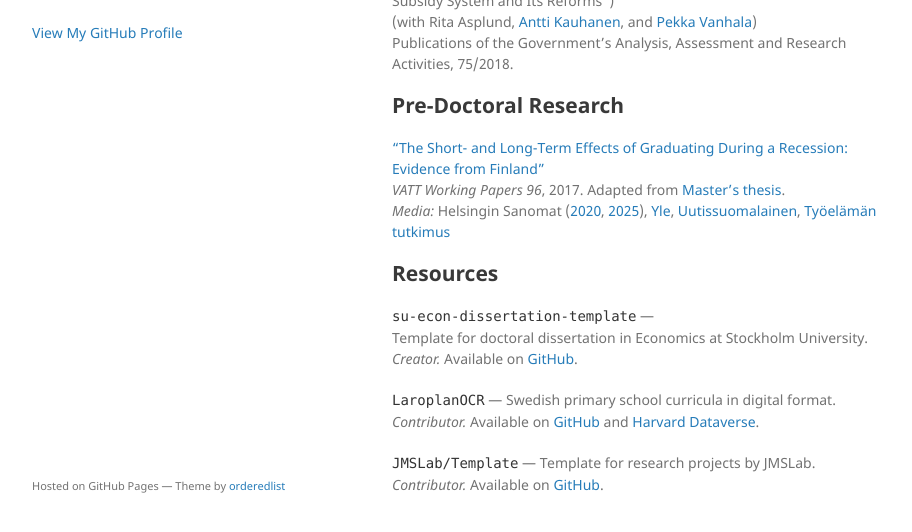
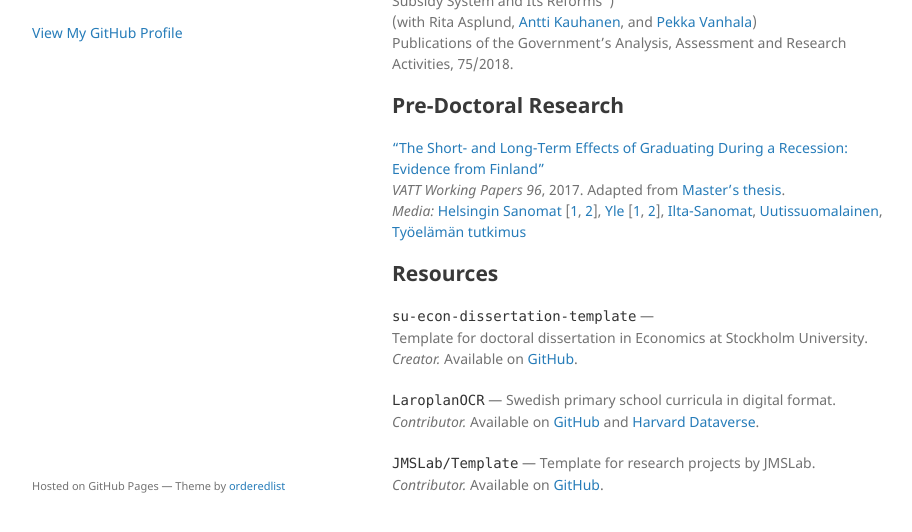
Before and after one commit to miikapaal/miikapaal.github.io, a Jekyll site: the page built from index.md, in a window 1280 px wide and 900 px high, scrolled down 931 px, cut to the strip 335-867 px from the top of the window. Shown: the whole strip, without its empty margins (178-1090 px from the left). Built offline with Jekyll 4.4.1, drawn with Linux system fonts in a browser that asks for light colours; our own code applies the rules of GitHub Pages for plain Markdown files.

Commit message:
Adds links to Ilta-Sanomat piece and Yle TV news episode

```diff
--- a/index.md
+++ b/index.md
@@ -58,7 +58,7 @@ Publications of the Government’s Analysis, Assessment and Research Activities,
 
 ["The Short- and Long-Term Effects of Graduating During a Recession: Evidence from Finland"](http://vatt.fi/documents/2956369/4541479/wp96.pdf/cd64ccc0-7c4e-4a25-b520-4f42dbc32849)
 *VATT Working Papers 96*, 2017. Adapted from [Master's thesis](https://helda.helsinki.fi/handle/10138/193652).
-*Media:* Helsingin Sanomat ([2020](https://www.hs.fi/mielipide/art-2000006515416.html), [2025](https://www.hs.fi/suomi/art-2000011256911.html)), [Yle](https://yle.fi/a/74-20188770), [Uutissuomalainen](https://www.ksml.fi/kotimaa/Korona-voi-nakertaa-nuorten-palkkoja-jopa-vuosien-ajan-%E2%80%93-tuleeko-kolmikymppisist%C3%A4-2020-luvun-h%C3%A4vi%C3%A4ji%C3%A4/1563814?pwbi=803b90fcf706ef7f068e34156f8b896e), [Työelämän tutkimus](https://journal.fi/tyoelamantutkimus/article/view/87120)
+*Media:* [Helsingin Sanomat](https://www.hs.fi/mielipide/art-2000006515416.html) [[1](https://www.hs.fi/mielipide/art-2000006515416.html), [2](https://www.hs.fi/suomi/art-2000011256911.html)], [Yle](https://yle.fi/a/74-20188770) [[1](https://yle.fi/a/74-20188770), [2](https://areena.yle.fi/1-72362012?utm_medium=social&utm_campaign=areena-web-share&utm_source=copy-link-share)], [Ilta-Sanomat](https://www.is.fi/taloussanomat/art-2000011575614.html), [Uutissuomalainen](https://www.ksml.fi/kotimaa/Korona-voi-nakertaa-nuorten-palkkoja-jopa-vuosien-ajan-%E2%80%93-tuleeko-kolmikymppisist%C3%A4-2020-luvun-h%C3%A4vi%C3%A4ji%C3%A4/1563814?pwbi=803b90fcf706ef7f068e34156f8b896e), [Työelämän tutkimus](https://journal.fi/tyoelamantutkimus/article/view/87120)
 
 ## Resources
 
```
